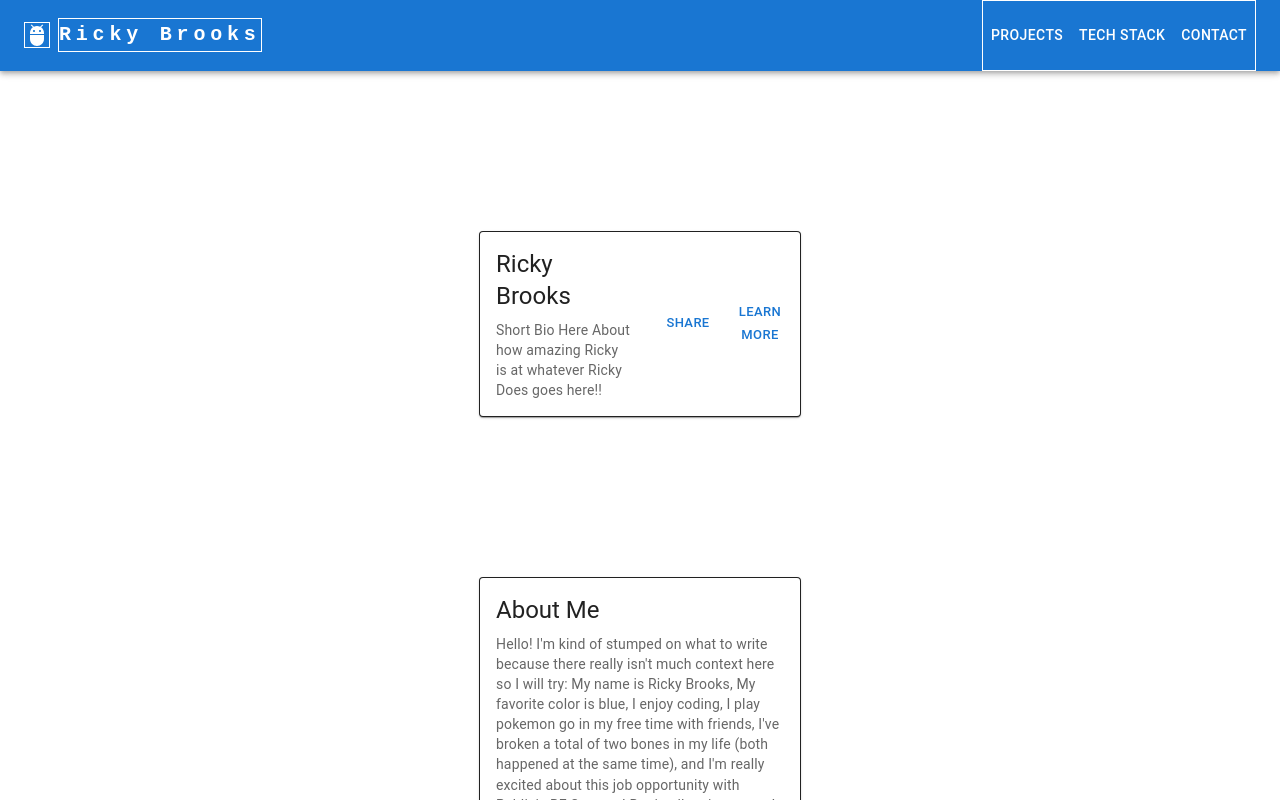
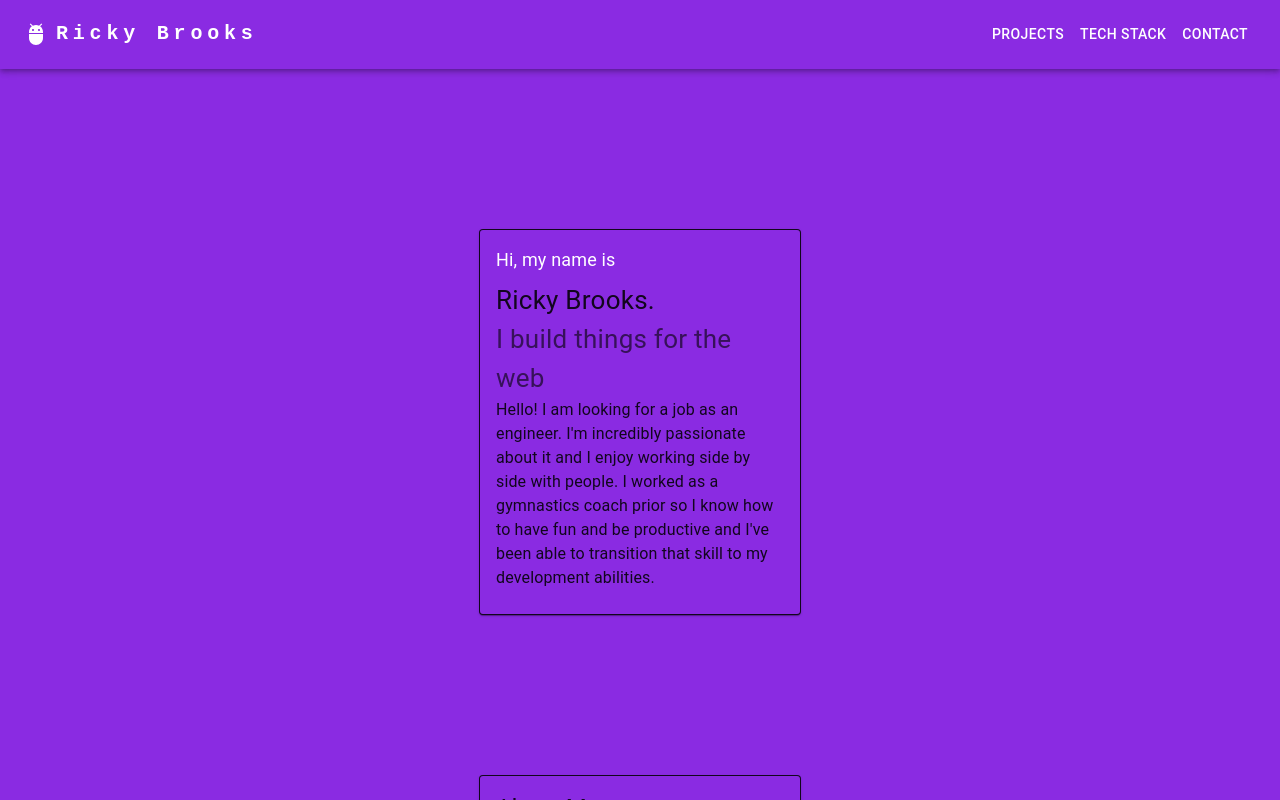
Before and after one commit to RickyaBrooks92/Ricky-Portfolio, a React (Create React App) app: page / in a window 1280 px wide. Shown: the top 800 px of the page. Built offline with nearby package versions, Linux system fonts and the light colour scheme.

Commit message:
styled a little and changed the about me card

```diff
--- a/src/components/AboutMe.js
+++ b/src/components/AboutMe.js
@@ -9,13 +9,14 @@ import { Typography } from "@mui/material";
 
 const AboutMe = () => {
   return (
-    <Box sx={{ display: "flex", justifyContent: "center", pt: 20}}>
+    <Box sx={{ display: "flex", justifyContent: "center", pt: 20 }}>
       <Card
         sx={{
           width: "25%",
           display: "flex",
           justifyContent: "center",
           border: 1,
+          backgroundColor: "blueviolet",
         }}
       >
         <CardContent>
--- a/src/components/Experience.js
+++ b/src/components/Experience.js
@@ -4,7 +4,7 @@ import Box from "@mui/material/Box";
 import Card from "@mui/material/Card";
 import CardActions from "@mui/material/CardActions";
 import CardContent from "@mui/material/CardContent";
-import CardMedia from "@mui/material/CardMedia";
+
 import Button from "@mui/material/Button";
 import { Typography } from "@mui/material";\
 
--- a/src/components/HomePage.js
+++ b/src/components/HomePage.js
@@ -4,7 +4,7 @@ import Intro from "./Intro";
 import AboutMe from "./AboutMe";
 function HomePage() {
   return (
-    <div>
+    <div style={{ backgroundColor: "blueviolet" }}>
       <div>
         <ResponsiveAppBar />
       </div>
@@ -19,3 +19,5 @@ function HomePage() {
 }
 
 export default HomePage;
+
+<style></style>;
--- a/src/components/Intro.js
+++ b/src/components/Intro.js
@@ -16,25 +16,32 @@ const Intro = () => {
           display: "flex",
           justifyContent: "center",
           border: 1,
+          backgroundColor: "blueviolet",
         }}
       >
         <CardContent>
-          <Typography gutterBottom variant="h5" component="h2">
-            Ricky Brooks
+          <Typography sx={{ pb: 1, fontSize: 18, color: "white" }}>
+            Hi, my name is
           </Typography>
-          <Typography variant="body2" color="textSecondary" component="p">
-            Short Bio Here About how amazing Ricky is at whatever Ricky Does
-            goes here!!
+          <Typography sx={{ fontSize: 26 }}>
+            Ricky Brooks.
+            <br />
+            <Typography
+              sx={{ fontSize: 26 }}
+              color="textSecondary"
+              component="p"
+            >
+              I build things for the web
+            </Typography>
+          </Typography>
+          <Typography component="p">
+            Hello! I am looking for a job as an engineer. I'm incredibly
+            passionate about it and I enjoy working side by side with people. I
+            worked as a gymnastics coach prior so I know how to have fun and be
+            productive and I've been able to transition that skill to my
+            development abilities.
           </Typography>
         </CardContent>
-        <CardActions>
-          <Button size="small" color="primary">
-            Share
-          </Button>
-          <Button size="small" color="primary">
-            Learn More
-          </Button>
-        </CardActions>
       </Card>
     </Box>
   );
--- a/src/components/NavBar.js
+++ b/src/components/NavBar.js
@@ -11,10 +11,10 @@ const pages = ["Projects", "Tech Stack", "Contact"];
 
 const ResponsiveAppBar = () => {
   return (
-    <AppBar position="static">
+    <AppBar position="static" sx={{ backgroundColor: "blueviolet" }}>
       <Container maxWidth="xl">
         <Toolbar disableGutters>
-          <AdbIcon sx={{ display: "flex", border: 1, mr: 1 }} />
+          <AdbIcon sx={{ display: "flex", mr: 1 }} />
           <Typography
             variant="h6"
             noWrap
@@ -28,7 +28,6 @@ const ResponsiveAppBar = () => {
               letterSpacing: ".3rem",
               color: "inherit",
               textDecoration: "none",
-              border: 1,
             }}
           >
             Ricky Brooks
@@ -41,9 +40,7 @@ const ResponsiveAppBar = () => {
               justifyContent: "flex-end",
             }}
           ></Box>
-          <AdbIcon
-            sx={{ display: { xs: "flex", md: "none", border: 1 }, mr: 1 }}
-          />
+          <AdbIcon sx={{ display: { xs: "flex", md: "none" }, mr: 1 }} />
           <Typography
             variant="h5"
             noWrap
@@ -58,7 +55,6 @@ const ResponsiveAppBar = () => {
               letterSpacing: ".3rem",
               color: "inherit",
               textDecoration: "none",
-              border: 1,
             }}
           >
             Ricky Brooks
@@ -69,7 +65,6 @@ const ResponsiveAppBar = () => {
               alignContent: "right",
               alignItems: "right",
               alignText: "right",
-              border: "1px solid",
             }}
           >
             {pages.map((page) => (
```
